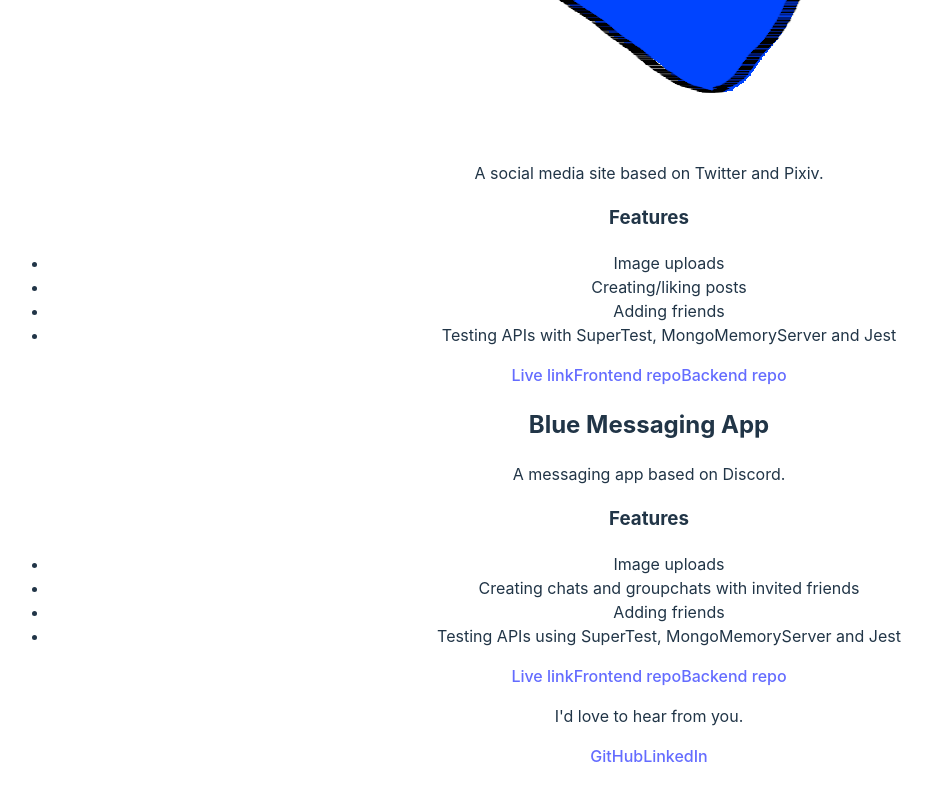
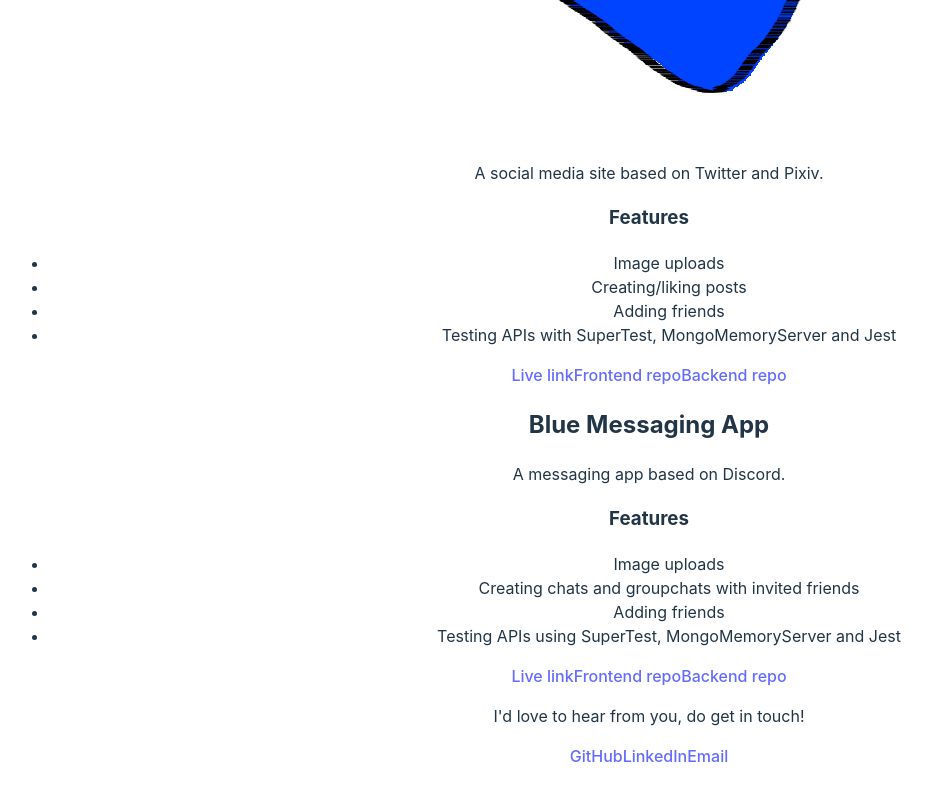
Before and after one commit to jasonHYLam/personal-portfolio-v2, a React (Vite) app: page / in a window 1280 px wide. Shown: the part 2482-3282 px from the top of the page, without its empty margins (23-955 px from the left). Built offline with nearby package versions, Linux system fonts and the light colour scheme.

Commit message:
Add email to contacts section

```diff
--- a/src/components/Contact.jsx
+++ b/src/components/Contact.jsx
@@ -1,8 +1,9 @@
+import { EMAIL } from "../helpers/constants";
 export function Contact() {
   return (
     <>
       <section>
-        <p>I'd love to hear from you.</p>
+        <p>I'd love to hear from you, do get in touch!</p>
         <a href="https://github.com/jasonHYLam" target="_blank">
           GitHub
         </a>
@@ -12,7 +13,7 @@ export function Contact() {
         >
           LinkedIn
         </a>
-        <form action=""></form>
+        <a href={`mailto:${EMAIL}`}>Email</a>
       </section>
     </>
   );
--- /dev/null
+++ b/src/helpers/constants.js
@@ -0,0 +1 @@
+export const EMAIL = "contactjasonlam@gmail.com";
```
